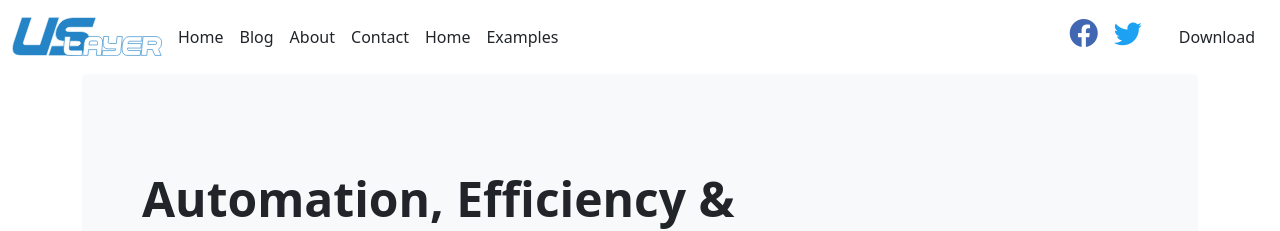
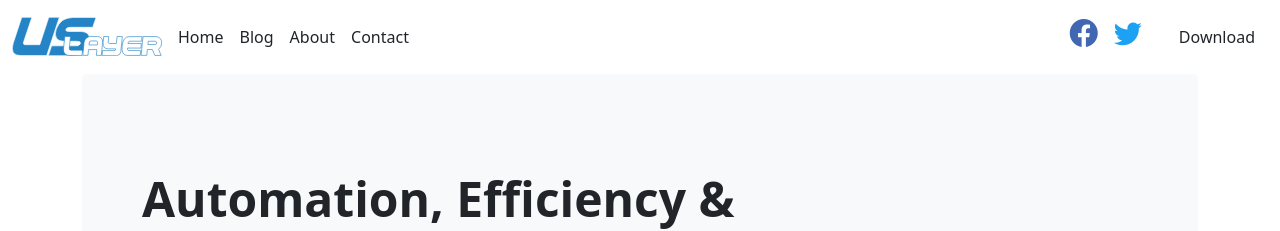
Before and after one commit to uslayer/uslayer.github.io, a Jekyll site: the page built from index.html, in a window 1280 px wide. Shown: the top 231 px of the page. Built offline with Jekyll 4.4.1, drawn with Linux system fonts in a browser that asks for light colours; the list of posts is cut into pages by our own code.

Commit message:
Update nav.html

```diff
--- a/_includes/nav.html
+++ b/_includes/nav.html
@@ -19,16 +19,6 @@
             <a href="{% unless item.external %}{{site.baseurl}}/{% endunless %}{{item.url}}" class="nav-link p-2 active text-dark" alt="{{item.title}}">{{item.title}}</a>
           </li>
         {% endfor %}
-
-
-
-        <li class="nav-item col-6 col-md-auto">
-          <a class="nav-link p-2 active text-dark" aria-current="true" href="{{site.baseurl}}">Home</a>
-        </li>
-        <li class="nav-item col-6 col-md-auto">
-          <a class="nav-link p-2 text-dark" aria-current="true" href="#">Examples</a>
-        </li>
-
 
       </ul>
 
```
